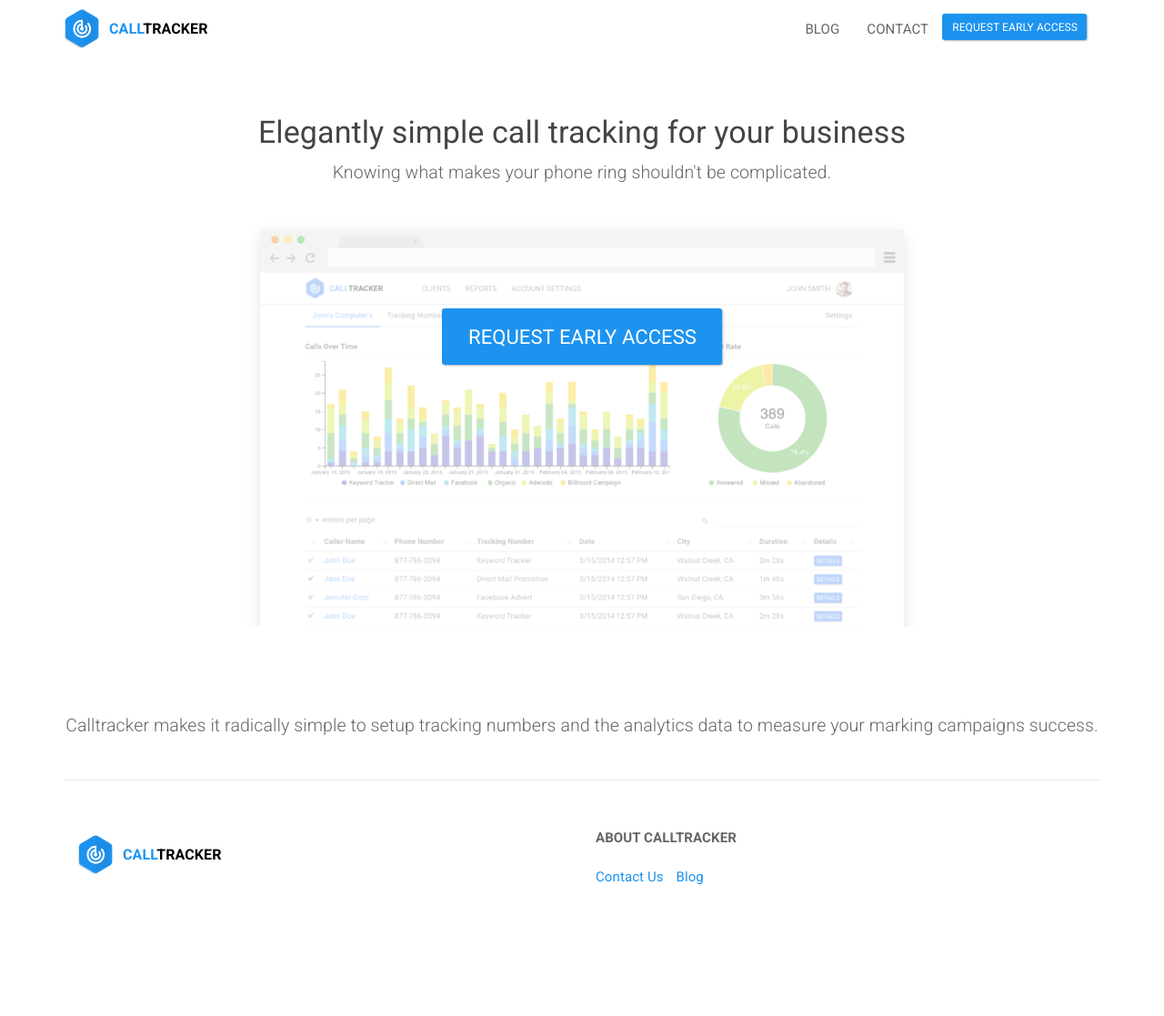
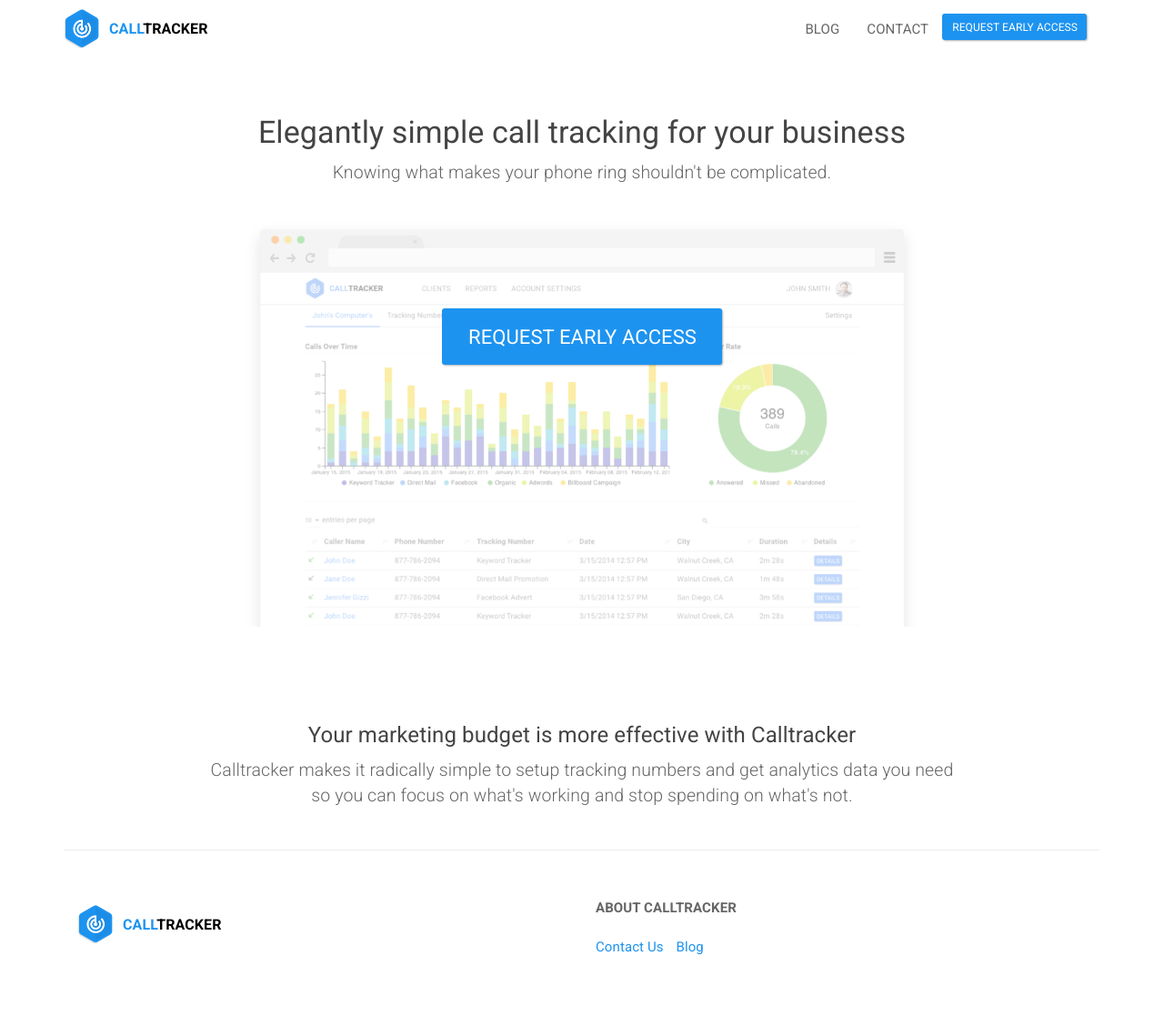
Before and after one commit to sumonst21/calltrackerio-site, a Jekyll site: the page built from index.html, in a window 1280 px wide. Shown: the whole page at 91% size. Built offline with Jekyll 4.4.1, drawn with Linux system fonts in a browser that asks for light colours; the list of posts is cut into pages by our own code; before the commit the page ends 1040 px from its top, so only the background shows below that.

Commit message:
update the messaging a bit

```diff
--- a/index.html
+++ b/index.html
@@ -37,7 +37,8 @@
 		<div class="row">
 			<div class="col-md-12 text-center m-t-20">
 				<a href="/sign-up/" class="btn btn-xl btn-primary request-button">Request Early Access</a>
-				<p class="lead">{{ site.name }} makes it radically simple to setup tracking numbers and the analytics data to measure your marking campaigns success.</p>
+				<h4 class="text-center">Your marketing budget is more effective with {{ site.name }}</h4>
+				<p class="lead">{{ site.name }} makes it radically simple to setup tracking numbers and get analytics data you need<br> so you can focus on what's working and stop spending on what's not.</p>
 			</div>
 		</div>
 	</div>
```
